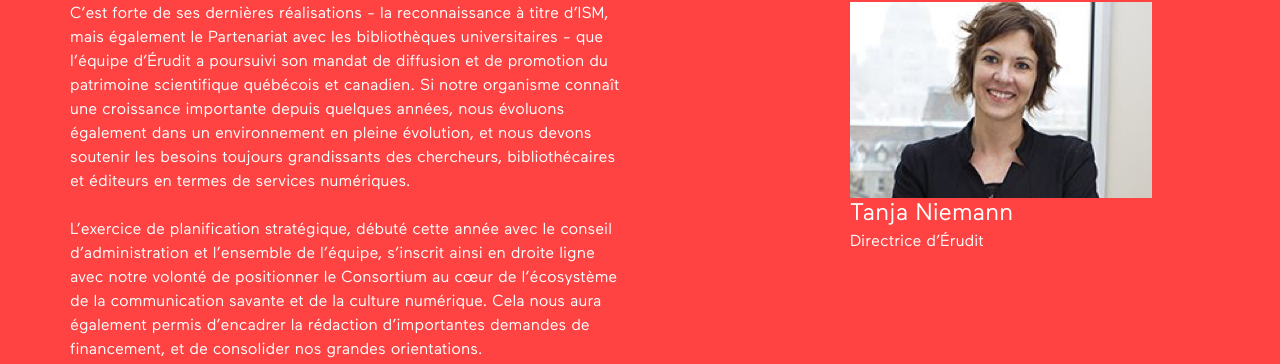
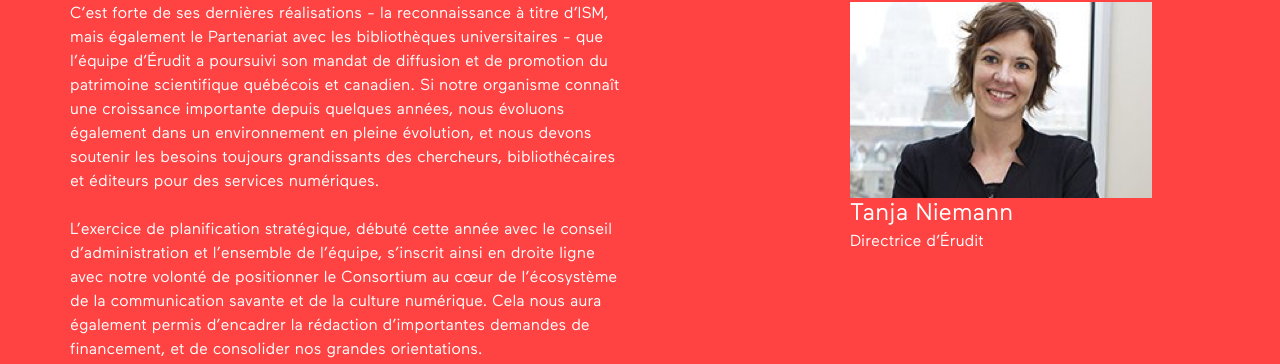
Before and after one commit to sssoz/annual-report-2016, a Jekyll site: the page built from index.html, in a window 1280 px wide and 900 px high, scrolled down 2975 px. Shown: the part 254-618 px from the top of the window. Built offline with Jekyll 4.4.1, drawn with Linux system fonts in a browser that asks for light colours; some web fonts are replaced.

Commit message:
corrections

```diff
--- a/_sections/fr-01-presentation.markdown
+++ b/_sections/fr-01-presentation.markdown
@@ -53,7 +53,7 @@ Frédéric Bouchard
 ### Mot de la directrice
 
 {:.text-xs}
-C’est forte de ses dernières réalisations - la reconnaissance à titre d’ISM, mais également le Partenariat avec les bibliothèques universitaires - que l’équipe d’Érudit a poursuivi son mandat de diffusion et de promotion du patrimoine scientifique québécois et canadien. Si notre organisme connaît une croissance importante depuis quelques années, nous évoluons également dans un environnement en pleine évolution, et nous devons soutenir les besoins toujours grandissants des chercheurs, bibliothécaires et éditeurs en termes de services numériques.
+C’est forte de ses dernières réalisations - la reconnaissance à titre d’ISM, mais également le Partenariat avec les bibliothèques universitaires - que l’équipe d’Érudit a poursuivi son mandat de diffusion et de promotion du patrimoine scientifique québécois et canadien. Si notre organisme connaît une croissance importante depuis quelques années, nous évoluons également dans un environnement en pleine évolution, et nous devons soutenir les besoins toujours grandissants des chercheurs, bibliothécaires et éditeurs pour des services numériques.
 <br><br>
 L’exercice de planification stratégique, débuté cette année avec le conseil d’administration et l’ensemble de l’équipe, s’inscrit ainsi en droite ligne avec notre volonté de positionner le Consortium au cœur de l’écosystème de la communication savante et de la culture numérique. Cela nous aura également permis d’encadrer la rédaction d’importantes demandes de financement, et de consolider nos grandes orientations.
 <br><br>
```
